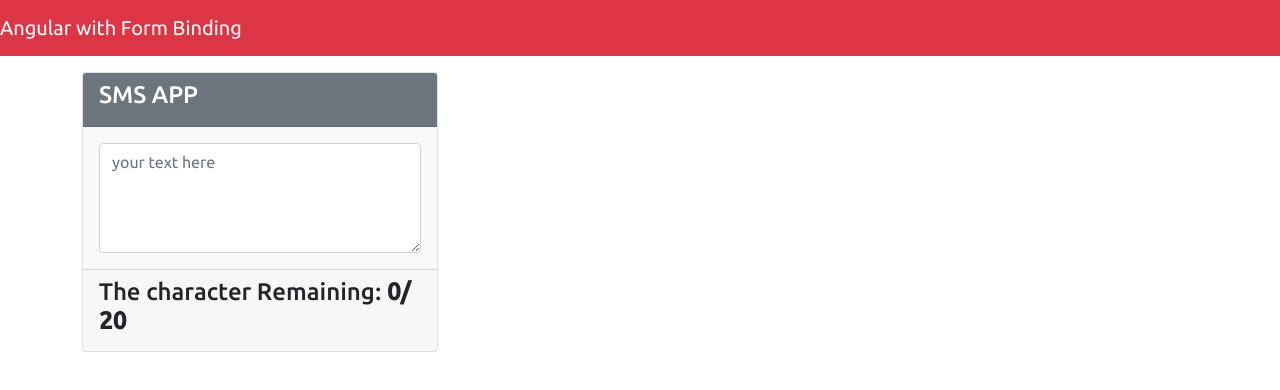
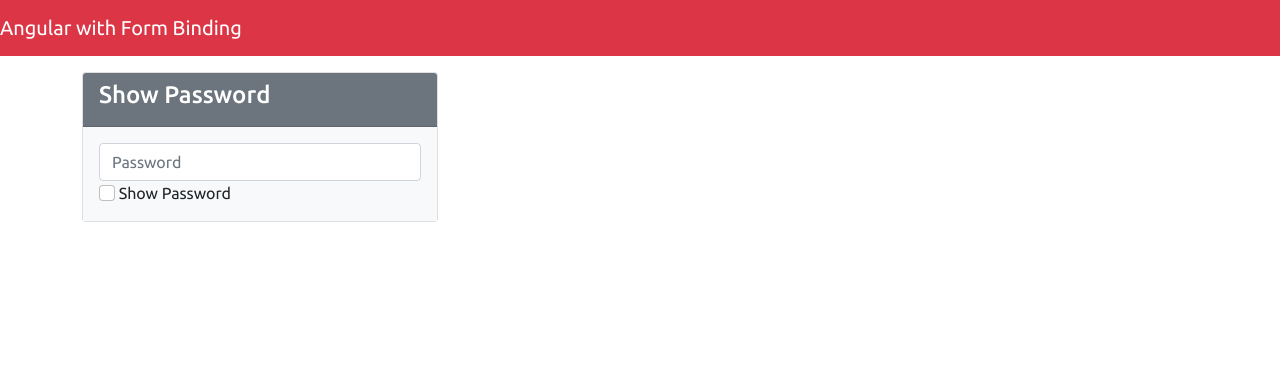
Before and after one commit to OyewoleOni/Angular-Refresh, an Angular app: page / in a window 1280 px wide. Shown: the top 390 px of the page. Built offline with nearby package versions, Linux system fonts and the light colour scheme.

Commit message:
Setting up forms hide & show password

```diff
--- a/src/app/app.component.html
+++ b/src/app/app.component.html
@@ -8,4 +8,5 @@
 <!-- <app-shopping-cart></app-shopping-cart> -->
 <!-- <app-change-username></app-change-username> -->
 <!-- <app-change-username-auto></app-change-username-auto> -->
-<app-sms-app></app-sms-app>
+<!-- <app-sms-app></app-sms-app> -->
+<app-show-password></app-show-password>
--- a/src/app/app.module.ts
+++ b/src/app/app.module.ts
@@ -11,7 +11,8 @@ import { ProductItemComponent } from './components/product-item/product-item.com
 import { ShoppingCartComponent } from './components/shopping-cart/shopping-cart.component';
 import { ChangeUsernameComponent } from './components/change-username/change-username.component';
 import { ChangeUsernameAutoComponent } from './components/change-username-auto/change-username-auto.component';
-import { SmsAppComponent } from './components/sms-app/sms-app.component'
+import { SmsAppComponent } from './components/sms-app/sms-app.component';
+import { ShowPasswordComponent } from './components/show-password/show-password.component'
 
 @NgModule({
   declarations: [
@@ -23,7 +24,8 @@ import { SmsAppComponent } from './components/sms-app/sms-app.component'
     ShoppingCartComponent,
     ChangeUsernameComponent,
     ChangeUsernameAutoComponent,
-    SmsAppComponent
+    SmsAppComponent,
+    ShowPasswordComponent
   ],
   imports: [
     BrowserModule,
--- /dev/null
+++ b/src/app/components/show-password/show-password.component.html
@@ -0,0 +1,20 @@
+
+<section class="mt-3">
+    <div class="container">
+        <div class="row">
+            <div class="col-md-4">
+                <div class="card">
+                    <div class="card-header bg-secondary text-white">
+                       <p class="h4">Show Password</p>
+                    </div>
+                    <div class="card-body bg-light">
+                       <form>
+                           <input [type]="inputType" name="message" class="form-control" placeholder="Password"/>
+                           <input (change)="showPassword($event)" type="checkbox" class="form-check-input"/> Show Password
+                       </form>
+                    </div>
+                </div>
+            </div>
+        </div>
+    </div>
+</section>
--- /dev/null
+++ b/src/app/components/show-password/show-password.component.ts
@@ -0,0 +1,18 @@
+import { Component, OnInit } from '@angular/core';
+
+@Component({
+  selector: 'app-show-password',
+  templateUrl: './show-password.component.html',
+  styleUrls: ['./show-password.component.css']
+})
+export class ShowPasswordComponent implements OnInit {
+
+  public inputType: string = 'password';
+  constructor() { }
+
+  ngOnInit(): void {
+  }
+  public showPassword(event: any): void{
+    event.target.checked ?  this.inputType = 'text' : this.inputType = 'password';
+  }
+}
```
Also changed, not shown: src/app/components/show-password/show-password.component.css (added), 1 other file (tests, documents, lock files or other folders).
